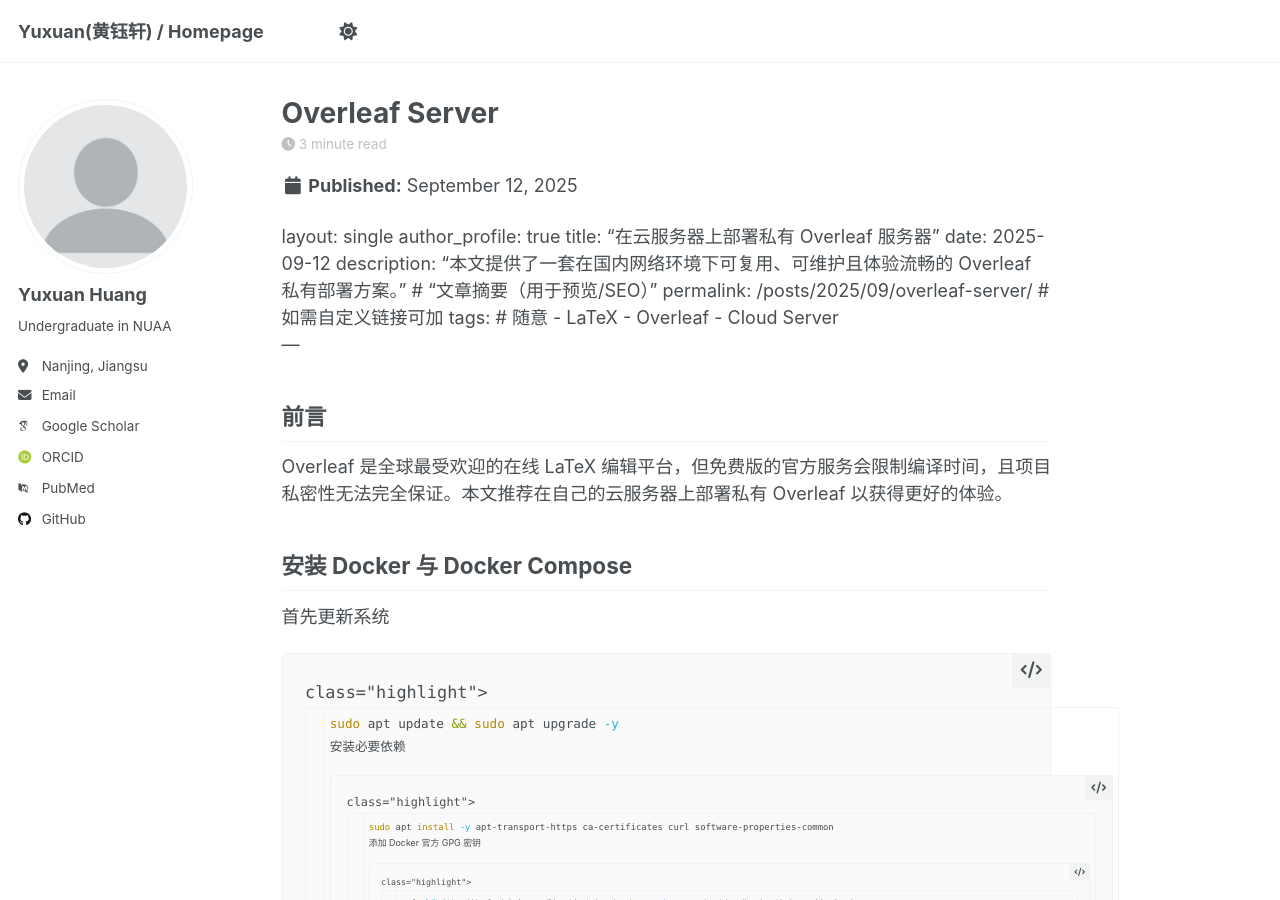
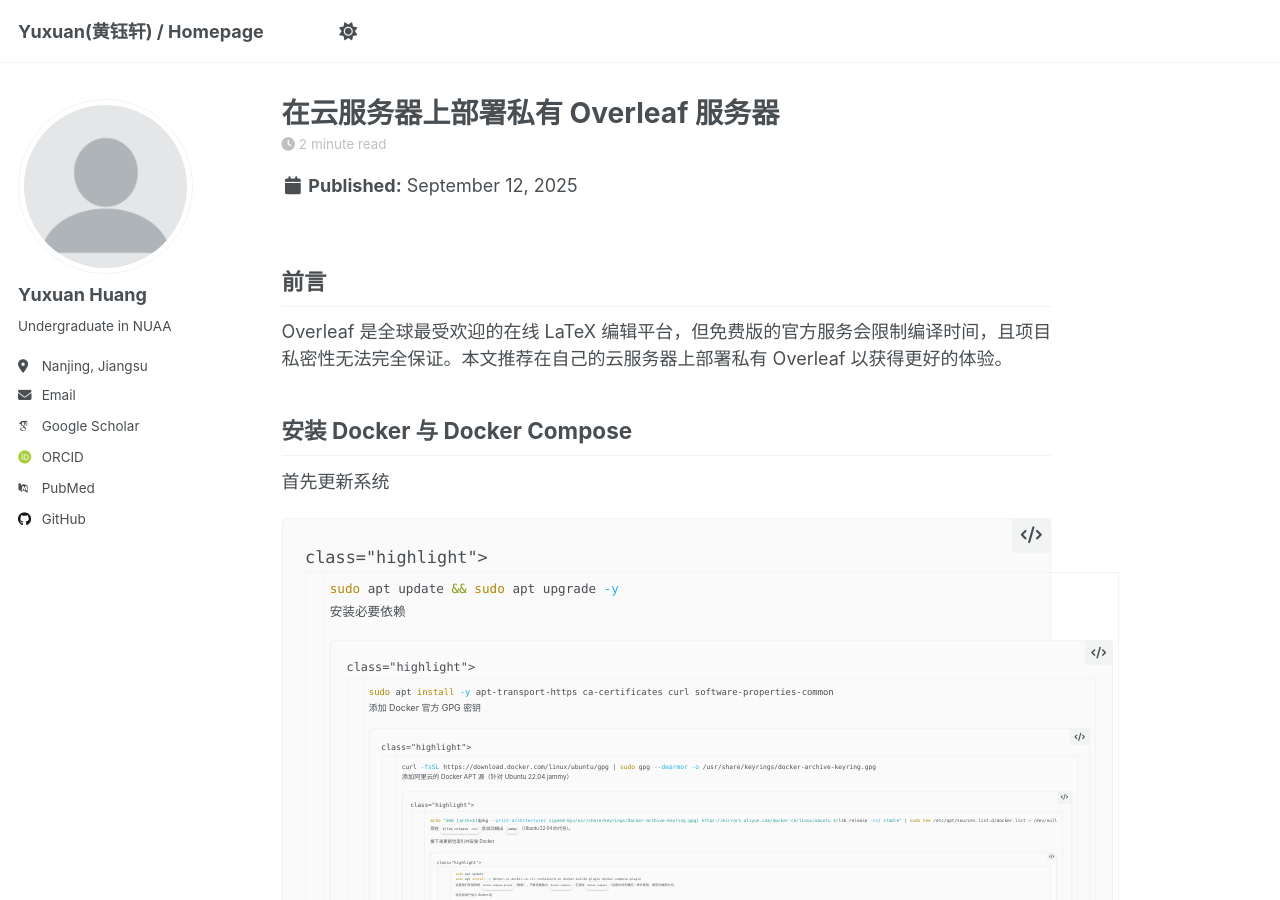
Before and after one commit to Cresc3nt/Cresc3nt.github.io, a Jekyll site: the page built from _posts/2025-09-12-overleaf-server.md, in a window 1280 px wide and 900 px high. Built offline with Jekyll 4.4.1, drawn with Linux system fonts in a browser that asks for light colours; some web fonts are replaced; a script that is not in the unit is left out; some of the changed lines change nothing that is shown; some of the changed text lies outside the part shown.

Commit message:
Update 2025-09-12-overleaf-server.md

```diff
--- a/_posts/2025-09-12-overleaf-server.md
+++ b/_posts/2025-09-12-overleaf-server.md
@@ -1,12 +1,13 @@
+---
 layout: single
 author_profile: true
 title: "在云服务器上部署私有 Overleaf 服务器"
 date: 2025-09-12
-<!-- author:                           # 你的名字 -->
-<!-- categories: [Blog]                # 或 [Notes]、[Tech] 等 -->
-description: "本文提供了一套在国内网络环境下可复用、可维护且体验流畅的 Overleaf 私有部署方案。"                      # "文章摘要（用于预览/SEO）"
+# author:                           # 你的名字
+# categories: [Blog]                # 或 [Notes]、[Tech] 等
+description: "本文提供了一套在国内网络环境下可复用、可维护且体验流畅的 Overleaf 私有部署方案。"  # 文章摘要（用于预览/SEO）
 permalink: /posts/2025/09/overleaf-server/   # 如需自定义链接可加
-<!-- image: /images/cover/xxx.jpg      # 如有封面图 -->
+# image: /images/cover/xxx.jpg      # 如有封面图
 tags:                               # 随意
     - LaTeX
     - Overleaf
```
